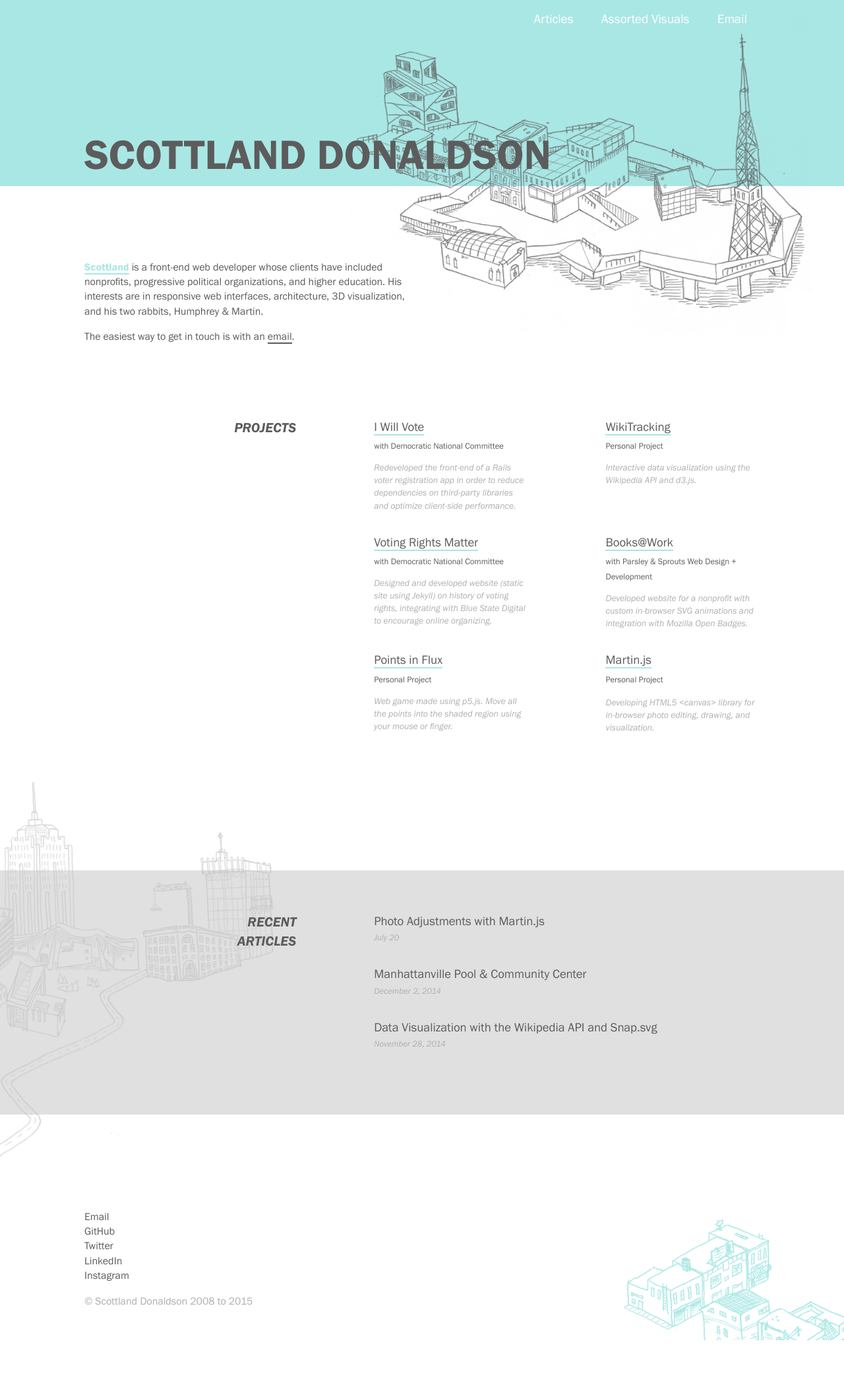
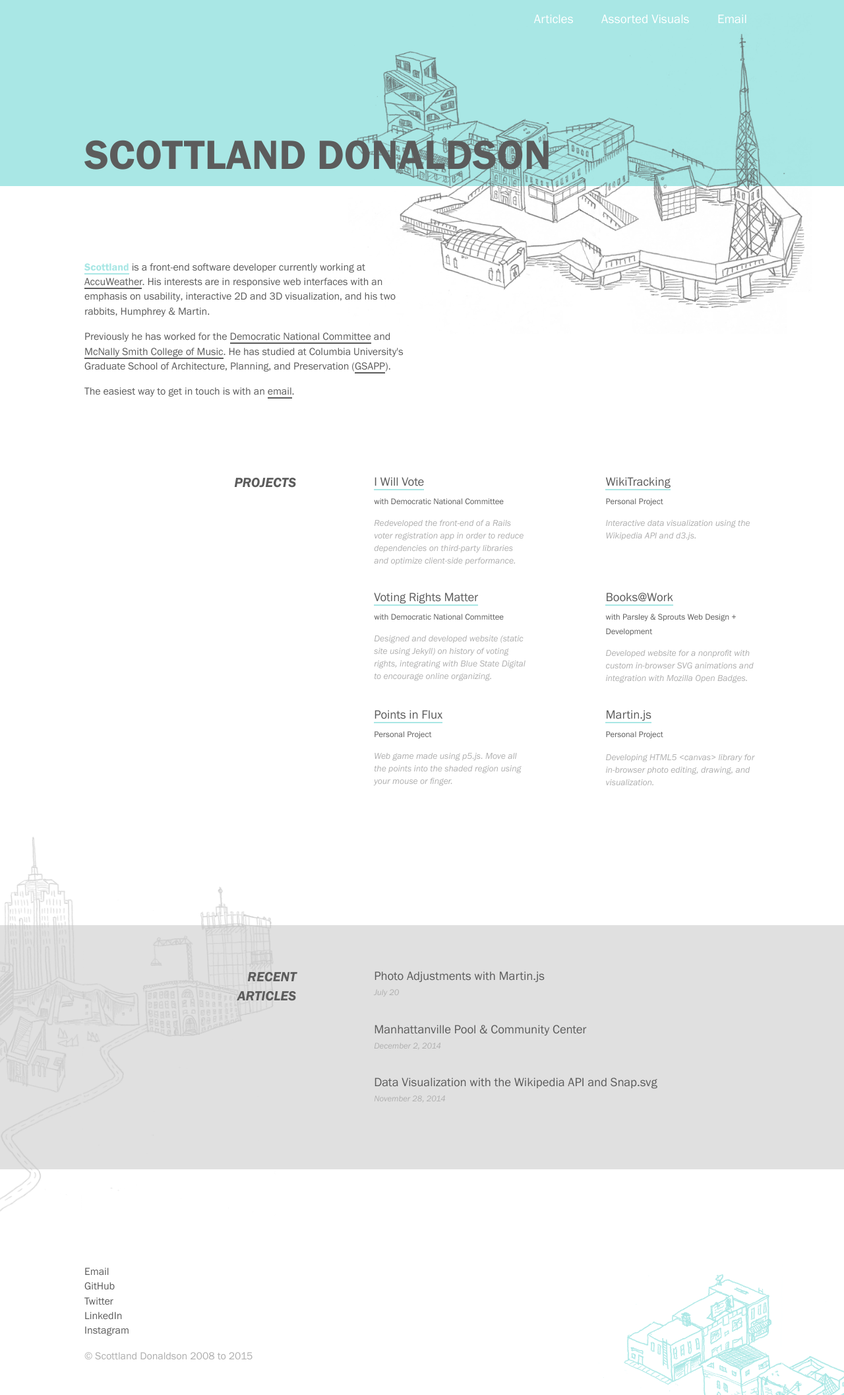
Before and after one commit to scottdonaldson/scottland.cc, a Jekyll site: the page built from index.html, in a window 1280 px wide. Shown: the whole page at 66% size. Built offline with Jekyll 4.4.1, drawn with Linux system fonts in a browser that asks for light colours; comment, search, counter and statistics services are not loaded; before the commit the page ends 2031 px from its top, so only the background shows below that.

Commit message:
updated bio

```diff
--- a/_sass/_base.scss
+++ b/_sass/_base.scss
@@ -275,7 +275,7 @@ $home_header_title_font_size: 5vw;
 		background-size: 55% auto;
 
 		@media screen and (max-width: $break_small) {
-			background-position: calc(100% ( )-( )3em) -20%;
+			background-position: calc(100% - 3em) -20%;
 		}
 	}
 
@@ -329,7 +329,8 @@ $home_header_title_font_size: 5vw;
 	}
 }
 
-#headshot {
+[data-shown] {
+	pointer-events: none;
 	left: 50%;
 	max-width: 300px;
 	top: 50%;
--- a/index.html
+++ b/index.html
@@ -8,9 +8,11 @@ class: home
     <div class="container full-width">
 
         <div class="six columns normalize">
-            <p><span class="noteworthy" data-show="#headshot">Scottland</span> is a front-end web developer whose clients have included nonprofits, progressive political organizations, and higher education. His interests are in responsive web interfaces, architecture, 3D visualization, and his two rabbits, Humphrey &amp; Martin.</p>
+            <p><span class="noteworthy" data-show="#headshot">Scottland</span> is a front-end software developer currently working at <a href="http://www.accuweather.com">AccuWeather</a>. His interests are in responsive web interfaces with an emphasis on usability, interactive 2D and 3D visualization, and his two rabbits, Humphrey &amp; Martin.</p>
+            <p>Previously he has worked for the <a href="http://www.democrats.org">Democratic National Committee</a> and <a href="http://mcnallysmith.edu">McNally Smith College of Music</a>. He has studied at Columbia University's Graduate School of Architecture, Planning, and Preservation (<a href="http://www.arch.columbia.edu/">GSAPP</a>).</p>
             <p>The easiest way to get in touch is with an <script>document.write('<a href="mailto:' + 'scott.p.' + 'dona' + 'ldson@gmai' + 'l.com' + '">email</a>');</script>.</a></p>
-            <img id="headshot" src="/images/headshot-large.jpg" class="abs" style="display: none;"></img>
+            <img id="headshot" data-shown src="/images/headshot-large.jpg" class="abs" style="display: none;"></img>
+            <img id="bunnies" data-shown src="/images/bunnies.jpg" class="abs" style="display: none;"></img>
         </div>
 
     </div>
```
Also changed, not shown: images/bunnies.jpg (added).
